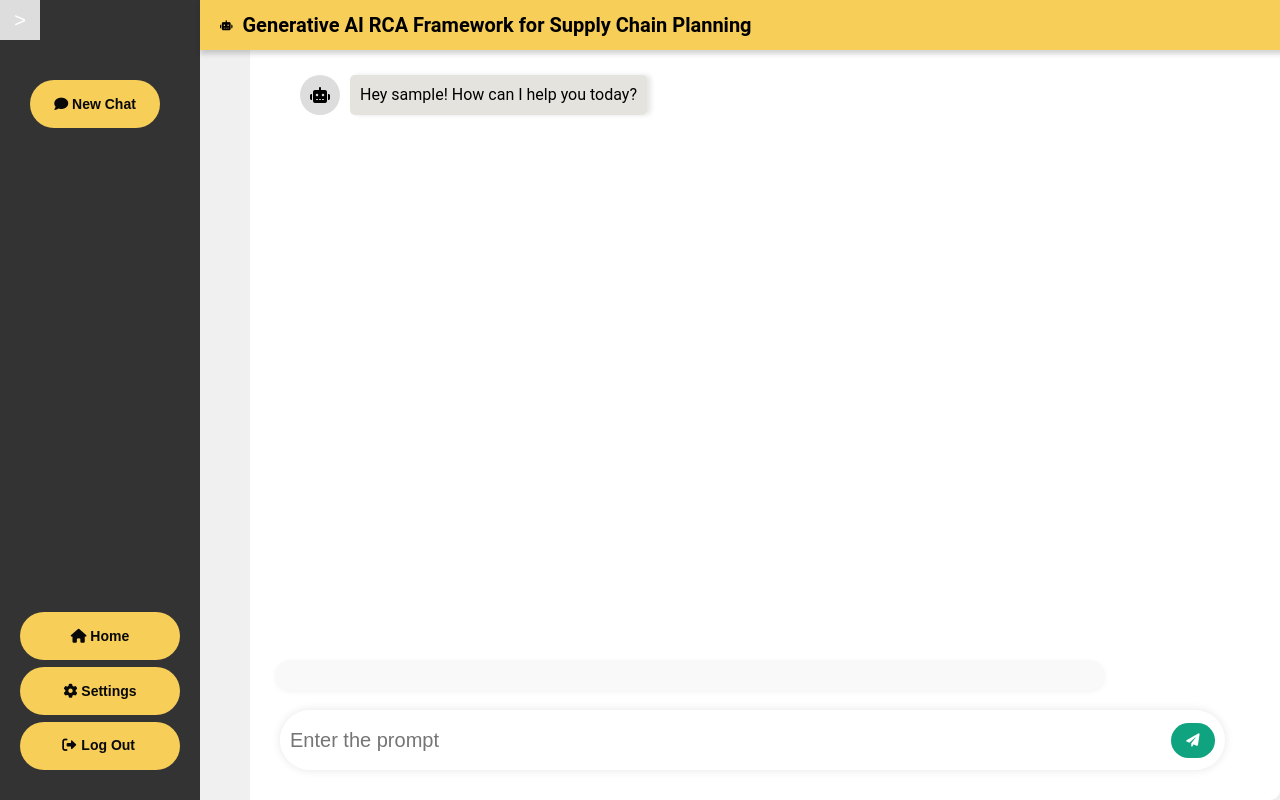
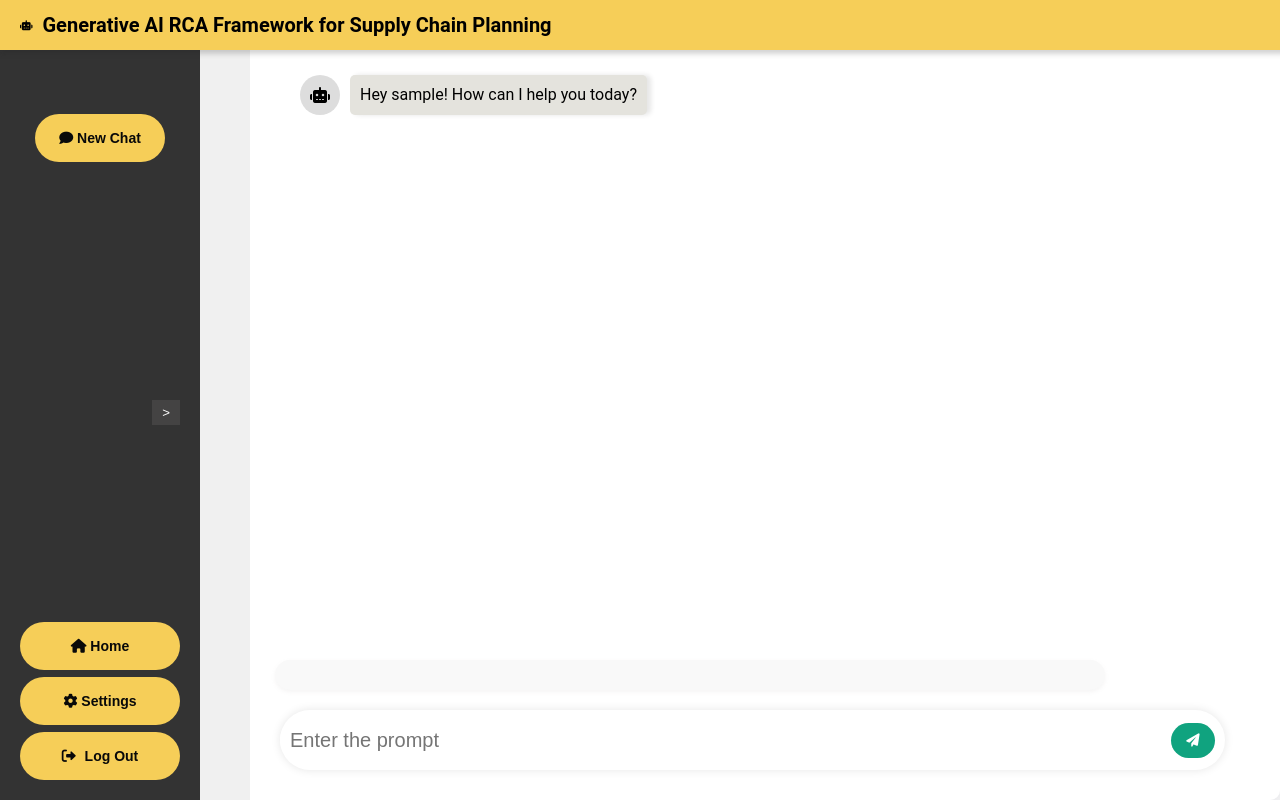
Before and after one commit to adityagupta199/GEN-AI-CHATBOT, a Flask app: page /chat in a window 1280 px wide. Run offline with Flask 3, Linux system fonts and the light colour scheme; the visitor is signed in with stand-in values (Sample User, id 1); some libraries are stand-ins or nearby versions.

Commit message:
Changes 19-04-24 6:00pm

```diff
--- a/ppc_user_questions.json
+++ b/ppc_user_questions.json
@@ -1,6 +1,6 @@
 {
   "which are my underutilised Resources": 10,
-  "What is the overall fil rate for the All Month": 322,
+  "What is the overall fil rate for the All Month": 323,
   "What is the overall fil rate for jan": 1,
   "Give me the need quantity, met quantity and Fillrate for every dmdtype and date": 37,
   "Give me the product groupwise Fillrates & different demand type fill rates for all months": 13,
--- a/static/css/style.css
+++ b/static/css/style.css
@@ -66,8 +66,7 @@ body {
 .chatbot-header {
 position: fixed; /* Fixed position */
 top: 0; /* Position from the top */
-  left: 200px; /* Position after the side panel */
-  width: calc(100% - 70px); /* Adjust the width to fill remaining space */
+width: 100%; /* Adjust the width to fill remaining space */
 background-color: #f6ce58; /* Background color */
 color: #000000; /* Text color */
 height: 50px; /* Adjust the height as needed */
@@ -337,10 +336,7 @@ body {
   color: rgb(29, 29, 29);
   text-decoration: none;
   font-size: 14px;
-    margin-top: 5px;
-    position: absolute;
-    top: 10px;
-    right: 45px; /* Adjust the distance from the right edge */
+   /* Adjust the distance from the right edge */
 }
 
 .logout-link:hover {
@@ -478,6 +474,8 @@ body {
 }
 
 #newChatButton {
+  position: absolute;
+  top: 13%;
   background-color: #f6ce58;
   color: rgb(9, 9, 9);
   border: none;
@@ -485,9 +483,7 @@ body {
   text-align: center;
   text-decoration: none;
   display: block;
-    margin-left: 30px;
-    margin-bottom: 10px; /* Adjust margin as needed */
-    margin-top: 30px;
+  margin: 5%;
   cursor: pointer;
   border-radius: 30px;
   font-weight: bold;
@@ -566,7 +559,7 @@ body {
 }
 
 #logoutButton a {
-    display: flex; /* Use flexbox to align items */
+  display: block; /* Use flexbox to align items */
   align-items: center; /* Vertically center items */
   text-decoration: none;
   color: inherit;
@@ -581,36 +574,32 @@ body {
   background-color: #efefea;
 }
 
-  .side-panel button {
-    margin-bottom: 10px;
-    width: 40px;
-    height: 40px;
-    font-size: 20px;
-    background-color: transparent;
-    border: none;
-    cursor: pointer;
-    transition: all 0.3s ease; /* Add smooth transition for button animation */
-  }
-
 .side-panel button:hover {
   background-color: #ddd;
 }
 
-  .collapsed .chat-window {
-    margin-left: 60px;
+.side-panel {
+  display: flex;
+  flex-direction: column;
+  align-items: center;
 }
 
+.collapsed .side-panel-container {
+  /*margin-left: 60px;*/
+}
 
 .collapsed .side-panel {
-    justify-content: center; /* Align items at the center when panel is collapsed */
+  display: flex;
+  width: 100px;
+  align-items: center;
+   /* Align items at the center when panel is collapsed */
 }
 
-
-  .toggle-panel-button {
+#togglePanelButton {
   position: absolute;
-    top: 10px;
-    right: -20px; /* Move the button outside the panel */
-    background-color: #ccc;
+  top: 50%;
+  right: 20px; /* Move the button outside the panel */
+  background-color: #444343;
   border: none;
   padding: 5px 10px;
   cursor: pointer;
--- a/static/js/script.js
+++ b/static/js/script.js
@@ -13,6 +13,25 @@ document.addEventListener('DOMContentLoaded', function() {
 
   // Event listener for toggling the side panel
   togglePanelButton.addEventListener('click', toggleSidePanel);
+
+  function adjustHeaderWidth() {
+    const sidePanelWidth = sidePanelContainer.offsetWidth;
+    const narrowWidth = 60; // Width when panel is collapsed
+    const expandedWidth = 250; // Width when panel is expanded
+    const headerPadding = 20; // Extra padding for better visibility
+
+    if (sidePanelWidth === narrowWidth) {
+      chatBotHeader.style.width = `${sidePanelWidth - headerPadding}px`;
+    } else if (sidePanelWidth === expandedWidth) {
+      chatBotHeader.style.width = `${sidePanelWidth - headerPadding}px`;
+    }
+  }
+
+  // Initial adjustment on page load
+  adjustHeaderWidth();
+
+  // Adjust header width when side panel width changes
+  sidePanelContainer.addEventListener('transitionend', adjustHeaderWidth);
 
   chatForm.addEventListener('submit', async function(event) {
     event.preventDefault();
@@ -179,6 +198,16 @@ function sortTableByColumn(table, column, asc = true) {
   }
 }
 
+function toggleSidePanel() {
+  sidePanel.classList.toggle('collapsed');
+  iconButtons.classList.toggle('hidden');
+  labelButtons.classList.toggle('hidden');
+  if (sidePanel.classList.contains('collapsed')) {
+    togglePanelButton.innerHTML = '<span class="arrow">&gt;</span>';
+  } else {
+    togglePanelButton.innerHTML = '<span class="arrow">&lt;</span>';
+  }
+}
 
 // Function to clear chat history
 function clearChatHistory() {
--- a/templates/chatbot.html
+++ b/templates/chatbot.html
@@ -52,9 +52,6 @@
             <i class="fas fa-robot"></i>
             <h1>Generative AI RCA Framework for Supply Chain Planning</h1>
           </div>
-          <a href="{{ url_for('logout') }}" class="logout-link">
-            <i class="fas fa-sign-out-alt"></i> Logout
-          </a>
         </div>
         <div class="chat-window">
           <div class="chat-history">
```
Also changed, not shown: other parts of static/css/style.css (+41 -3 lines). Lines whose indentation alone changed are shown as unchanged.
